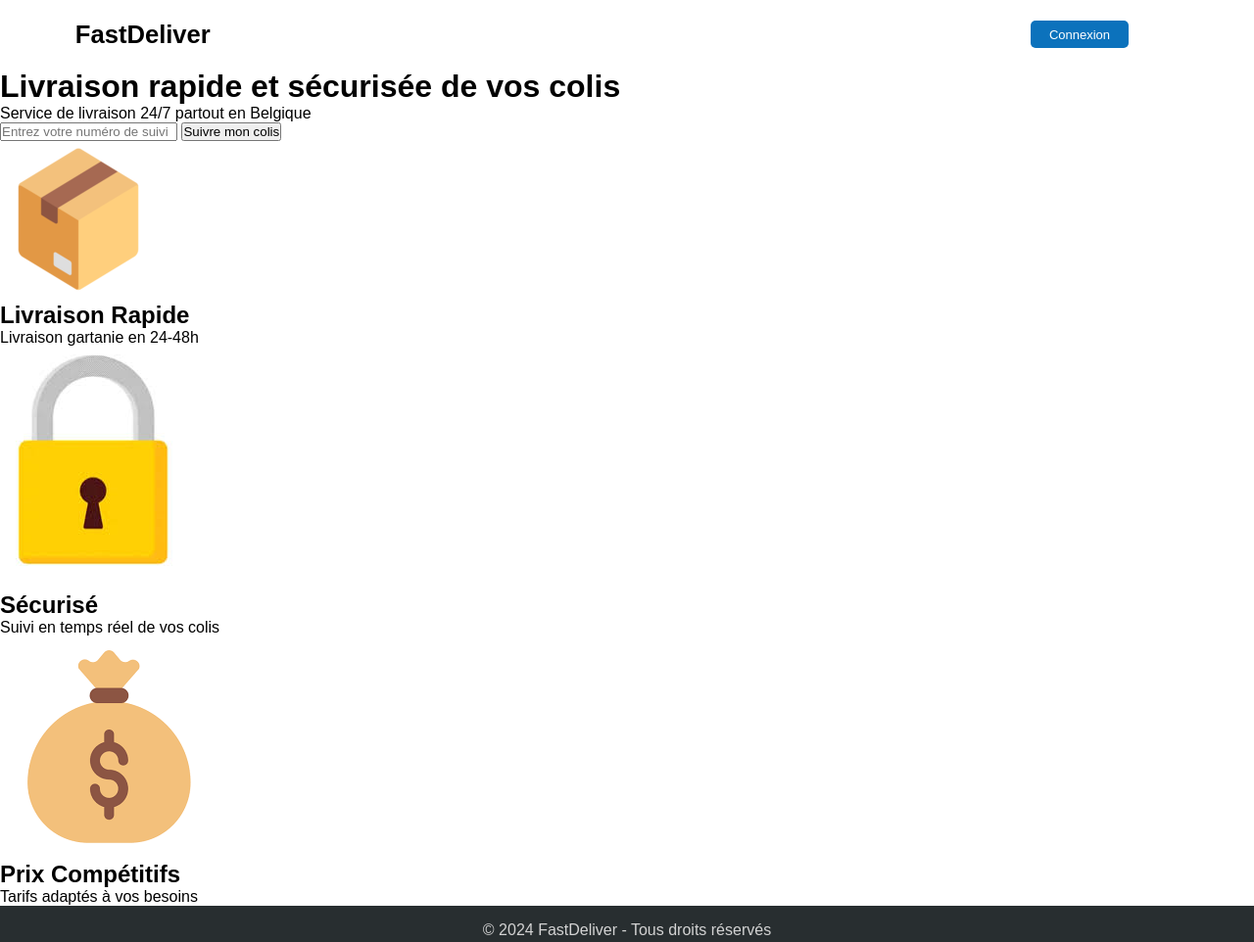
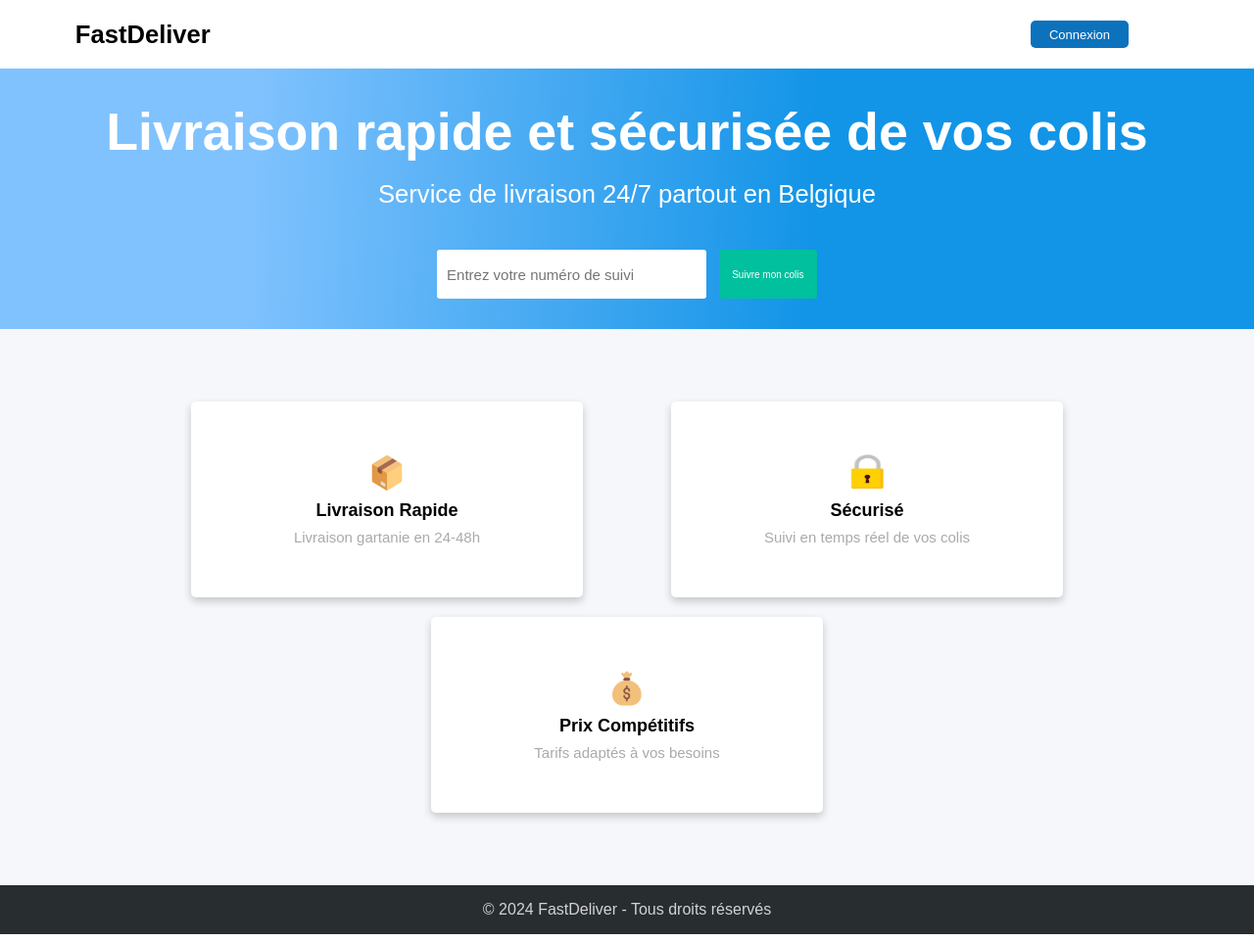
Before and after one commit to APorignaux/HelhaB2Q1-WebProject-FastDeliver, a website: page Pages/index.html in a window 1280 px wide. Shown: the whole page at 98% size. Drawn offline with nearby package versions, Linux system fonts and the light colour scheme; files that its build step writes are made by us from their sources.

Commit message:
suppression du css inutile

```diff
--- a/Pages/index.html
+++ b/Pages/index.html
@@ -3,7 +3,7 @@
 <head>
     <meta charset="UTF-8">
     <title>FastDeliver - Livraison rapide de colis</title>
-    <link rel="stylesheet" href="../Styles/Pages/index.css">
+    <link rel="stylesheet" href="../Styles/index.css">
     <link rel="stylesheet" href="../Styles/common.css">
 </head>
 <body>
@@ -12,7 +12,8 @@
         <button>Connexion</button>
     </header>
     <main>
-        <div id="suivi_de_colis">
+        <section>
+            <div class="suivi_de_colis">
                 <h1>Livraison rapide et sécurisée de vos colis</h1>
                 <p>Service de livraison 24/7 partout en Belgique</p>
                 <form>
@@ -20,23 +21,25 @@
                     <button type="submit">Suivre mon colis</button>
                 </form>
             </div>
-        <div id="infos">
-            <div id="DivLivraison">
+            <div class="infos">
+                <div class="DivLivraison">
                     <img src="../Images/cartoonBoxImage.png" alt="colis">
                     <h2>Livraison Rapide</h2>
                     <p>Livraison gartanie en 24-48h</p>
                 </div>
-            <div id="DivSecurite">
+                <div class="DivSecurite">
                     <img src="../Images/lockImage.jpeg" alt="cadenas">
                     <h2>Sécurisé</h2>
                     <p>Suivi en temps réel de vos colis</p>
                 </div>
-            <div id="DivPrix">
+                <div class="DivPrix">
                     <img src="../Images/bagOfCoinImage.png" alt="sac de pièces">
                     <h2>Prix Compétitifs</h2>
                     <p>Tarifs adaptés à vos besoins</p>
                 </div>
             </div>
+        </section>
+
     </main>
     <footer>
         <p>&copy; 2024 FastDeliver - Tous droits réservés</p>
--- a/Styles/index.scss
+++ b/Styles/index.scss
@@ -0,0 +1,203 @@
+.suivi_de_colis {
+  flex-direction: column;
+  justify-content: center;
+  align-items: center;
+  height: 30vh;
+  background: rgb(128, 194, 254);
+  background: linear-gradient(93deg, rgba(128, 194, 254, 1) 20%, rgba(18, 148, 231, 1) 65%);
+  padding-bottom: 15%;
+  padding-top: 10%;
+
+  h1 {
+    font-size: 50px;
+    width: 90%;
+    margin: 0 5% 5%;
+    text-align: center;
+    color: white;
+  }
+
+  p {
+    font-size: 35px;
+    color: white;
+    text-align: center;
+    margin-bottom: 5%;
+  }
+
+  form {
+    display: flex;
+    flex-direction: column;
+    width: 85%;
+    margin-left: 10%;
+    margin-right: 10%;
+    align-items: center;
+    height: 40%;
+
+    input {
+      width: 100%;
+      font-size: 30px;
+      margin-bottom: 2.5%;
+      min-height: 100px;
+      border-radius: 10px;
+      padding-left: 10px;
+      border-style: none;
+      box-sizing: border-box; // Ensure padding does not increase the size
+    }
+
+    button {
+      width: 100%;
+      min-height: 100px;
+      font-size: 30px;
+      background-color: #00c09f;
+      color: white;
+      border: none;
+      margin-bottom: 5%;
+      border-radius: 10px;
+    }
+  }
+}
+
+.infos {
+  display: flex;
+  flex-direction: column;
+  background: #f6f7fa;
+  justify-content: center;
+  align-items: center;
+  padding-top: 5%;
+  padding-bottom: 5%;
+  width: 100%;
+
+  > div {
+    margin-top: 4%;
+    margin-bottom: 4%;
+    background: white;
+    width: 90%;
+    height: 25vh;
+    display: flex;
+    flex-direction: column;
+    justify-content: center;
+    align-items: center;
+    border-radius: 5px;
+    box-shadow: 0 4px 8px rgba(0, 0, 0, 0.2);
+
+    > * {
+      margin: 1%;
+      text-align: center;
+    }
+
+    h2 {
+      font-size: 35px;
+    }
+
+    p {
+      font-size: 30px;
+      color: #a8abaa;
+    }
+
+    img {
+      width: 100px;
+      height: 100px;
+    }
+  }
+}
+
+//-------------------------LAPTOP-------------------------
+@media screen and (min-width: 1000px) {
+  main {
+    width: 100vw;
+  }
+
+  .suivi_de_colis {
+    padding: 2% 0 0 0;
+    display: flex;
+    flex-direction: column;
+    justify-content: center;
+    align-items: center;
+    height: 30vh;
+
+    form {
+      flex-direction: row;
+      justify-content: center;
+      display: flex;
+      font-size: 2em;
+
+      input {
+        width: 275px;
+        min-height: 50px;
+        padding: 10px;
+        margin: 0;
+        font-size: 15px;
+        border: none;
+        border-radius: 3px;
+      }
+
+      button {
+        color: white;
+        background-color: #01c09d;
+        border: none;
+        border-radius: 3px;
+        font-size: 10px;
+        width: 100px;
+        min-height: 50px;
+        margin-left: 1vw;
+        margin-bottom: 0;
+
+        &:hover {
+          cursor: pointer;
+        }
+      }
+    }
+
+    h1 {
+      font-size: 4.2vw;
+    }
+
+    p {
+      font-size: 2vw;
+    }
+
+    > h1, > p {
+      color: white;
+      margin-bottom: 1.5%;
+    }
+  }
+
+  .infos {
+    display: flex;
+    flex-direction: row;
+    flex-wrap: wrap;
+    background: #f6f7fa;
+    width: 100%;
+    justify-content: center;
+
+    > div {
+      background: white;
+      width: 40%;
+      max-width: 400px;
+      display: flex;
+      flex-direction: column;
+      justify-content: center;
+      align-items: center;
+      border-radius: 5px;
+      box-shadow: 0 4px 8px rgba(0, 0, 0, 0.2);
+      margin: 10px 45px;
+
+      > * {
+        margin: 1%;
+      }
+
+      h2 {
+        font-size: 18px;
+      }
+
+      p {
+        font-size: 15px;
+        color: #a8abaa;
+      }
+
+      img {
+        width: 40px;
+        height: 40px;
+      }
+    }
+  }
+}
--- a/databasesinit.txt
+++ b/databasesinit.txt
@@ -40,7 +40,7 @@ CONSTRAINT LivreurFK FOREIGN KEY (Livreur)
 );
 
 INSERT INTO Livraisons (NumSuivis, Date, ClientEmail, Addresse, Poids, Status, Livreur) VALUES
-('FD28465937BE', '2024-12-01', 'client1@example.com', '123 Rue de Paris, 75001 Paris', '3.125 kg', 'En cours', 'admin@fastdeliver.com'),
+('FD28465937BE', '2024-12-01', 'client1@example.com', '123 Rue de Paris, 75001 Paris', '3.125 kg', 'En cours', 'emma@fastdeliver.com'),
 ('FD34871902BE', '2024-12-02', 'client2@example.com', '45 Avenue des Champs, 75008 Paris', '5.625 kg', 'Livré', 'emma@fastdeliver.com'),
 ('FD76458219BE', '2024-12-03', 'client3@example.com', '78 Boulevard Haussmann, 75009 Paris', '2 kg', 'En préparation', 'marc@fastdeliver.com'),
 ('FD92103487BE', '2024-12-04', 'client4@example.com', '12 Rue de Lyon, 69003 Lyon', '0.250 kg', 'Annulé', 'lucas@fastdeliver.com'),
```
Lines whose indentation alone changed are shown as unchanged.
